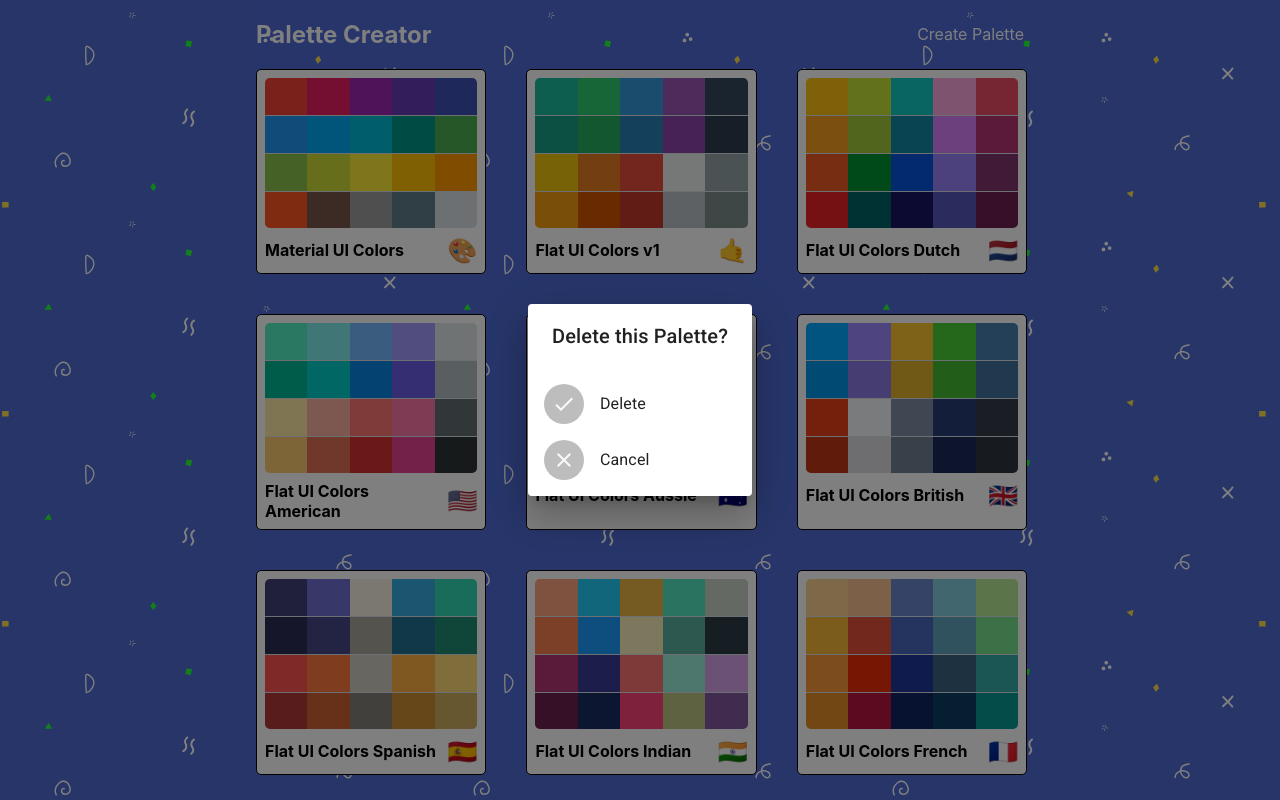
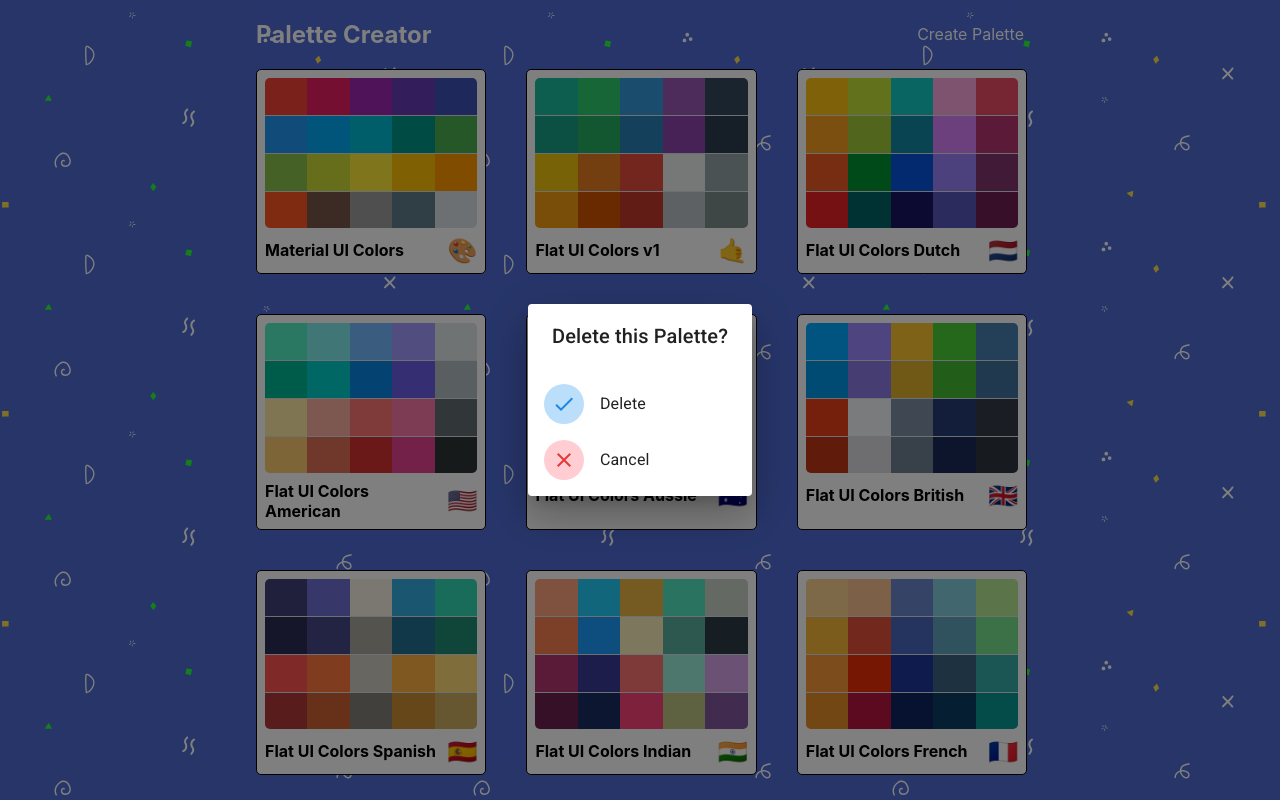
Before and after one commit to super8989/React_colors_app, a React (Create React App) app: page / in a window 1280 px wide. Built offline with nearby package versions, Linux system fonts and the light colour scheme.

Commit message:
styled the color of icons in dialog

```diff
--- a/src/PaletteList.js
+++ b/src/PaletteList.js
@@ -21,6 +21,8 @@ import ListItemText from "@material-ui/core/ListItemText";
 
 import CheckIcon from "@material-ui/icons/Check";
 import CloseIcon from "@material-ui/icons/Close";
+import blue from "@material-ui/core/colors/blue";
+import red from "@material-ui/core/colors/red";
 
 import styles from "./styles/PaletteListStyles";
 
@@ -59,7 +61,9 @@ class PaletteList extends Component {
 					<List>
 						<ListItem>
 							<ListItemAvatar>
-								<Avatar>
+								<Avatar
+									style={{ backgroundColor: blue[100], color: blue[600] }}
+								>
 									<CheckIcon />
 								</Avatar>
 							</ListItemAvatar>
@@ -67,7 +71,7 @@ class PaletteList extends Component {
 						</ListItem>
 						<ListItem>
 							<ListItemAvatar>
-								<Avatar>
+								<Avatar style={{ backgroundColor: red[100], color: red[600] }}>
 									<CloseIcon />
 								</Avatar>
 							</ListItemAvatar>
```
